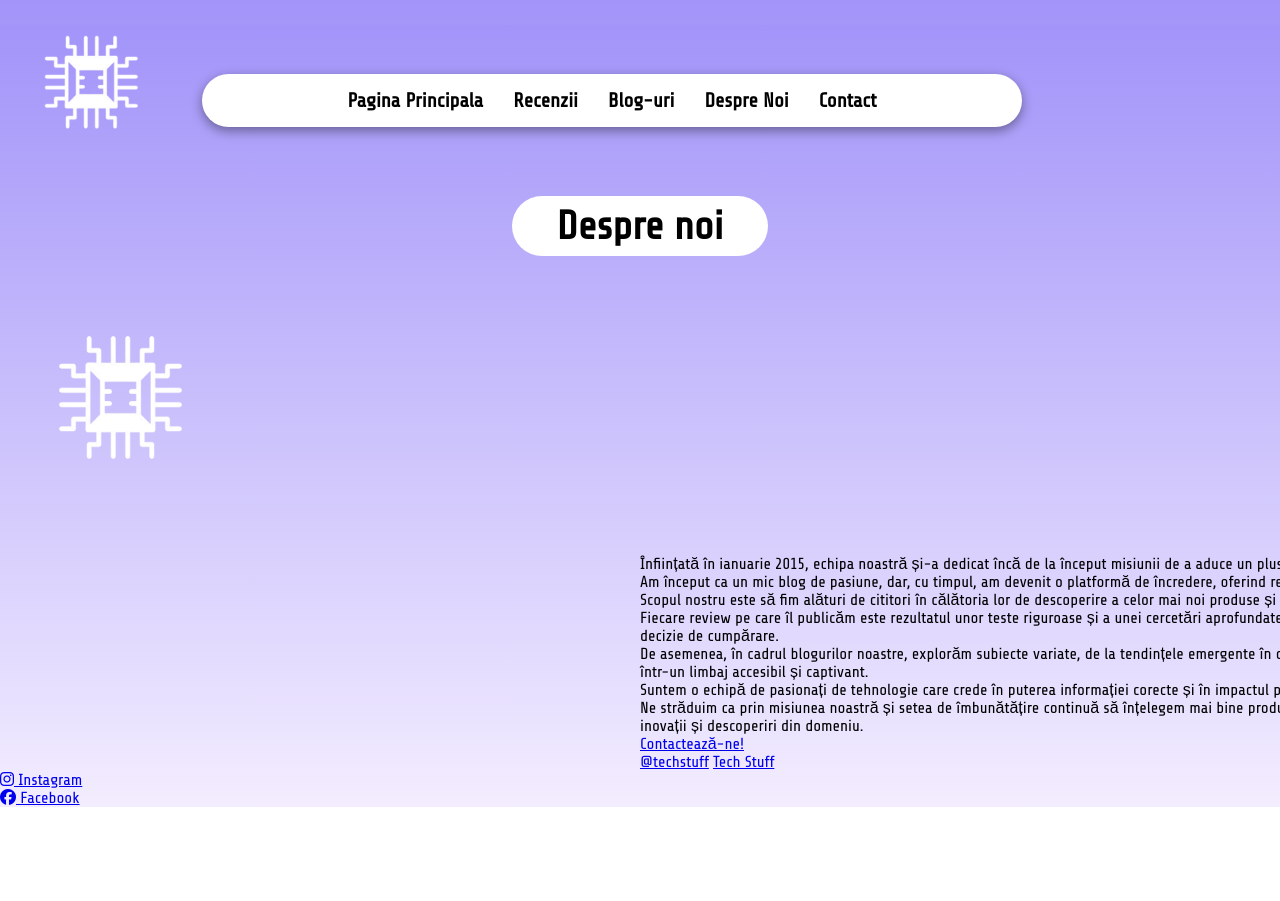
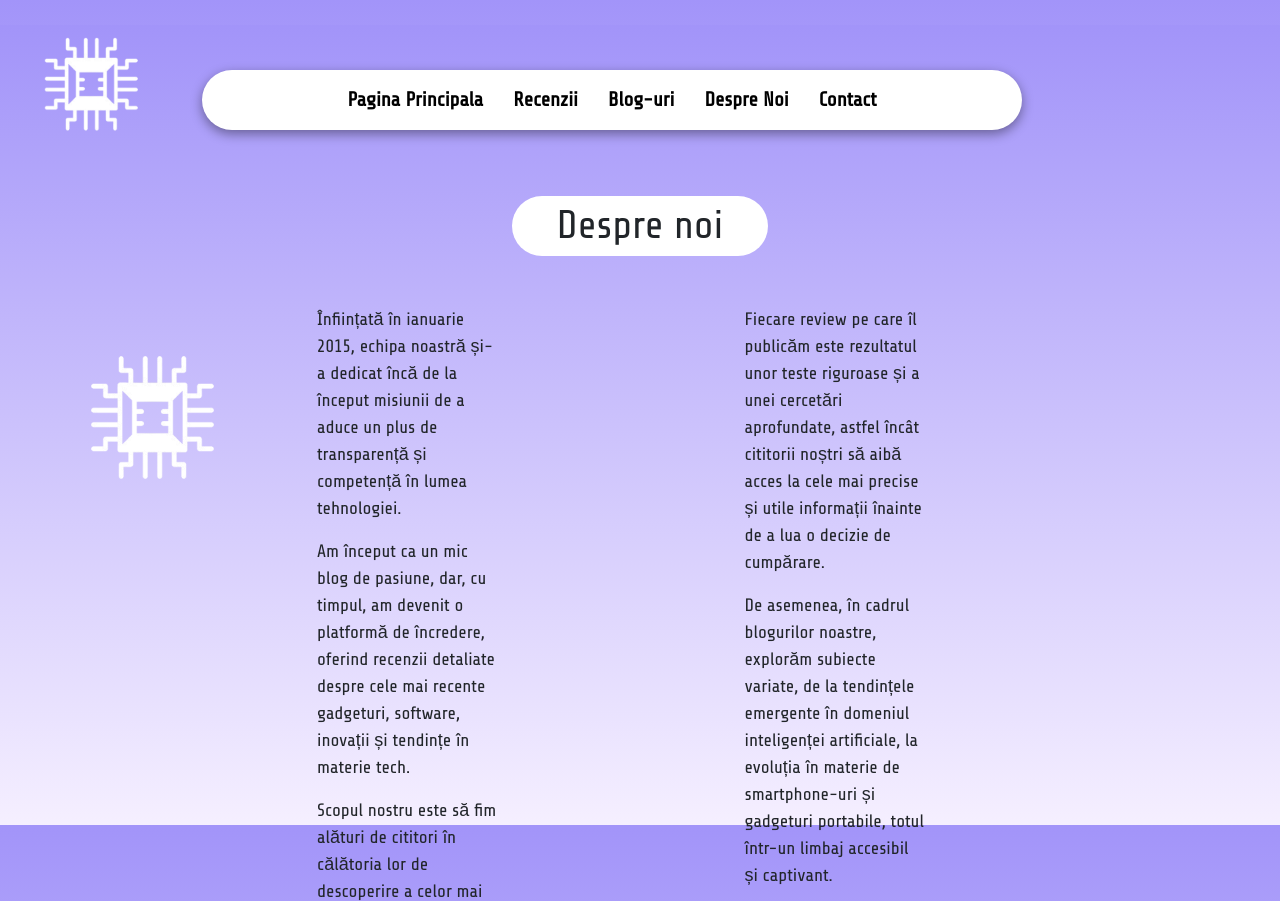
Before and after one commit to Vlad015/proiect, a plain HTML site: page desprenoi.html in a window 1280 px wide. Shown: the top 901 px of the page. Before the commit the page ends 807 px from the top, so only its background shows below. Drawn offline with nearby package versions, Linux system fonts and the light colour scheme; a small style sheet from the web is missing.

Commit message:
despe noi

```diff
--- a/0css/desprenoi.css
+++ b/0css/desprenoi.css
@@ -27,6 +27,14 @@ html, body {
     background-repeat: no-repeat;
     background-attachment: fixed;
     background-size: cover;
+    align-items: center;
+}
+p{
+  max-width: 45%;
+}
+.container{
+  margin: 20px 0 0 20px;
+  font-size: 18px;
 }
 
 .titlu-pagina {
--- a/desprenoi.html
+++ b/desprenoi.html
@@ -4,9 +4,12 @@
     <meta charset="UTF-8">
     <meta name="viewport" content="width=device-width, initial-scale=1.0">
     <title>Despre noi</title>
+      <!-- Bootstrap CSS -->
+      <link href="https://cdn.jsdelivr.net/npm/bootstrap@5.3.2/dist/css/bootstrap.min.css" rel="stylesheet" integrity="sha384-j0ZBzP3QCfsS7fvld4D44vmrP4DeD49JVnB10C5z7pyRc+e0KwjBLB44n2DzEK69" crossorigin="anonymous">
     <link rel="stylesheet" href="/0css/desprenoi.css">
     <script src="/1js/index.js" defer></script>
     <link rel="stylesheet" href="https://cdnjs.cloudflare.com/ajax/libs/font-awesome/6.5.1/css/all.min.css">
+
 </head>
 <body>
     <div class="topnav">
@@ -42,23 +45,29 @@
     <div class="titlu-pagina">
         <h1>Despre noi</h1>
     </div>
+    <div class="container">
+        <div class="row">
+            <div class="col-md-3 ">
+                <img src="/2images/logo alb 1.png" alt="Tech Stuff Logo" class="logo">
+            </div>
+            <div class="col-sm">
+                <p>Înființată în ianuarie 2015, echipa noastră și-a dedicat încă de la început misiunii de a aduce un plus de transparență și competență în lumea tehnologiei.</p>
+                <p>Am început ca un mic blog de pasiune, dar, cu timpul, am devenit o platformă de încredere, oferind recenzii detaliate despre cele mai recente gadgeturi, software, inovații și tendințe în materie tech.</p>
+                <p>Scopul nostru este să fim alături de cititori în călătoria lor de descoperire a celor mai noi produse și soluții tehnologice, ajutându-i totodată să navigheze prin multitudinea de opțiuni disponibile.</p>
+            </div>
+            <div class="col-sm">
+                <p>Fiecare review pe care îl publicăm este rezultatul unor teste riguroase și a unei cercetări aprofundate, astfel încât cititorii noștri să aibă acces la cele mai precise și utile informații înainte de a lua o decizie de cumpărare.</p>
+                <p>De asemenea, în cadrul blogurilor noastre, explorăm subiecte variate, de la tendințele emergente în domeniul inteligenței artificiale, la evoluția în materie de smartphone-uri și gadgeturi portabile, totul într-un limbaj accesibil și captivant.</p>
+                <p>Suntem o echipă de pasionați de tehnologie care crede în puterea informației corecte și în impactul pozitiv pe care o alegere bine informată îl poate avea asupra vieții de zi cu zi.</p>
+                <p>Ne străduim ca prin misiunea noastră și setea de îmbunătățire continuă să înțelegem mai bine produsele și soluțiile pe care le folosesc, în timp ce rămânem în permanență la curent cu cele mai recente inovații și descoperiri din domeniu.</p>
+            </div>
+        </div>
+    </div>
 
-    <img src="/2images/logo alb 1.png" alt="Tech Stuff Logo" class="logo">
+
+
 
             <div class="content">
-                <p>Înființată în ianuarie 2015, echipa noastră și-a dedicat încă de la început misiunii de a aduce un plus de transparență și competență în lumea tehnologiei.</p>
-
-                <p>Am început ca un mic blog de pasiune, dar, cu timpul, am devenit o platformă de încredere, oferind recenzii detaliate despre cele mai recente gadgeturi, software, inovații și tendințe în materie tech.</p>
-
-                <p>Scopul nostru este să fim alături de cititori în călătoria lor de descoperire a celor mai noi produse și soluții tehnologice, ajutându-i totodată să navigheze prin multitudinea de opțiuni disponibile.</p>
-
-                <p>Fiecare review pe care îl publicăm este rezultatul unor teste riguroase și a unei cercetări aprofundate, astfel încât cititorii noștri să aibă acces la cele mai precise și utile informații înainte de a lua o decizie de cumpărare.</p>
-
-                <p>De asemenea, în cadrul blogurilor noastre, explorăm subiecte variate, de la tendințele emergente în domeniul inteligenței artificiale, la evoluția în materie de smartphone-uri și gadgeturi portabile, totul într-un limbaj accesibil și captivant.</p>
-
-                <p>Suntem o echipă de pasionați de tehnologie care crede în puterea informației corecte și în impactul pozitiv pe care o alegere bine informată îl poate avea asupra vieții de zi cu zi.</p>
-
-                <p>Ne străduim ca prin misiunea noastră și setea de îmbunătățire continuă să înțelegem mai bine produsele și soluțiile pe care le folosesc, în timp ce rămânem în permanență la curent cu cele mai recente inovații și descoperiri din domeniu.</p>
 
                 <a href="#contact" class="contact-btn">Contactează-ne!</a>
 
@@ -82,5 +91,7 @@
             </ul>
         </div>
     </footer>
+
+    <script src="https://cdn.jsdelivr.net/npm/bootstrap@5.3.2/dist/js/bootstrap.bundle.min.js" integrity="sha384-XJBrH2IHuE+4z3G4L8NwlhdIV2ib19s8yFc2cg/EhrwdAtvXD6PQ0uoa0KwEf5VJ" crossorigin="anonymous"></script>
 </body>
 </html>
```
